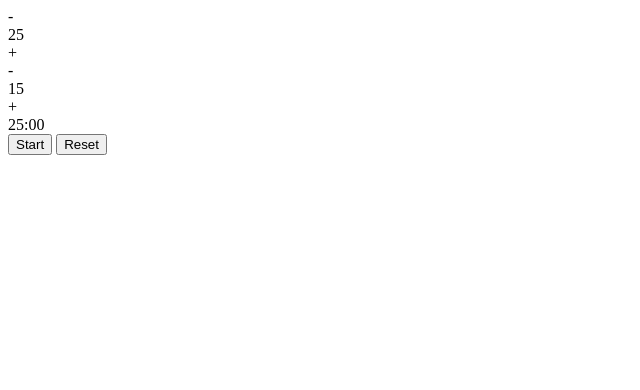
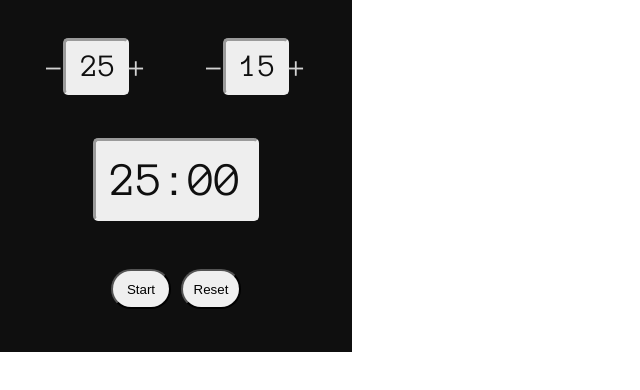
Before and after one commit to dexrualo/pomodoro, a plain HTML site: page index.html in a window 1280 px wide. Shown: the whole page, without its empty margins (0-640 px from the left). Drawn offline with Linux system fonts and the light colour scheme.

Commit message:
Updated style

```diff
--- a/css/styles.css
+++ b/css/styles.css
@@ -0,0 +1,59 @@
+body {
+  font-family: 'Anonymous Pro', monospace;
+  margin: 0 auto;
+}
+.container {
+  align-items: center;
+  background-color: #0f0f0f;
+  color: lightgray;
+  display: flex;
+  flex-flow: column nowrap;
+  justify-content: space-around;
+  max-width: 20em;
+  min-height: 20em;
+  padding: 1em;
+}
+.duration-controls-container {
+  align-items: center;
+  display: flex;
+  flex-flow: row nowrap;
+  font-size: 2em;
+  justify-content: space-around;
+  width: 100%;
+}
+.duration-controls {
+  align-items: center;
+  display: flex;
+  flex-flow: row nowrap;
+  justify-content: space-around;
+}
+.run-controls {
+  display: flex;
+  flex-flow: row nowrap;
+  justify-content: center;
+  width: 100%;
+}
+.duration-display {
+  border-radius: 5px;
+  border-style: inset;
+  padding: 0.3em;
+  text-align: right;
+  width: 40px;
+}
+.timer-display {
+  border-radius: 5px;
+  border-style: inset;
+  font-size: 3em;
+  padding: 0.3em;
+}
+.display {
+  background-color: #eeeeee;
+  color: #0f0f0f;
+}
+button {
+  border-radius: 20px;
+  height: 40px;
+  margin: 5px;
+  text-align: center;
+  width: 60px;
+}
--- a/index.html
+++ b/index.html
@@ -3,25 +3,28 @@
 <head>
   <meta charset="UTF-8">
   <title>Pomodoro Clock</title>
+  <link href="https://fonts.googleapis.com/css?family=Anonymous+Pro" rel="stylesheet">
   <link rel="stylesheet" href="css/styles.css">
 </head>
 <body>
-  <div class="duration-controls">
-    <div id="work-controls">
+  <div class="container">
+    <div class="duration-controls-container">
+      <div id="work-controls" class="duration-controls">
         <div id="work-minus">-</div>
-      <div id="work-minutes">25</div>
+        <div id="work-minutes" class="display duration-display">25</div>
         <div id="work-plus">+</div>
       </div>
-    <div id="break-controls">
+      <div id="break-controls" class="duration-controls">
         <div id="break-minus">-</div>
-      <div id="break-minutes">15</div>
+        <div id="break-minutes" class="display duration-display">15</div>
         <div id="break-plus">+</div>
       </div>
     </div>
-  <div id="timer-display" class='work'>25:00</div>
-  <div id="run-controls">
+    <div id="timer-display" class="display timer-display">25:00</div>
+    <div id="run-controls" class="run-controls">
       <button id="run-pause" class='paused'>Start</button>
       <button id="reset">Reset</button>
+    </div>
   </div>
 
   <script src="js/scripts.js"></script>
```
Lines whose indentation alone changed are shown as unchanged.
